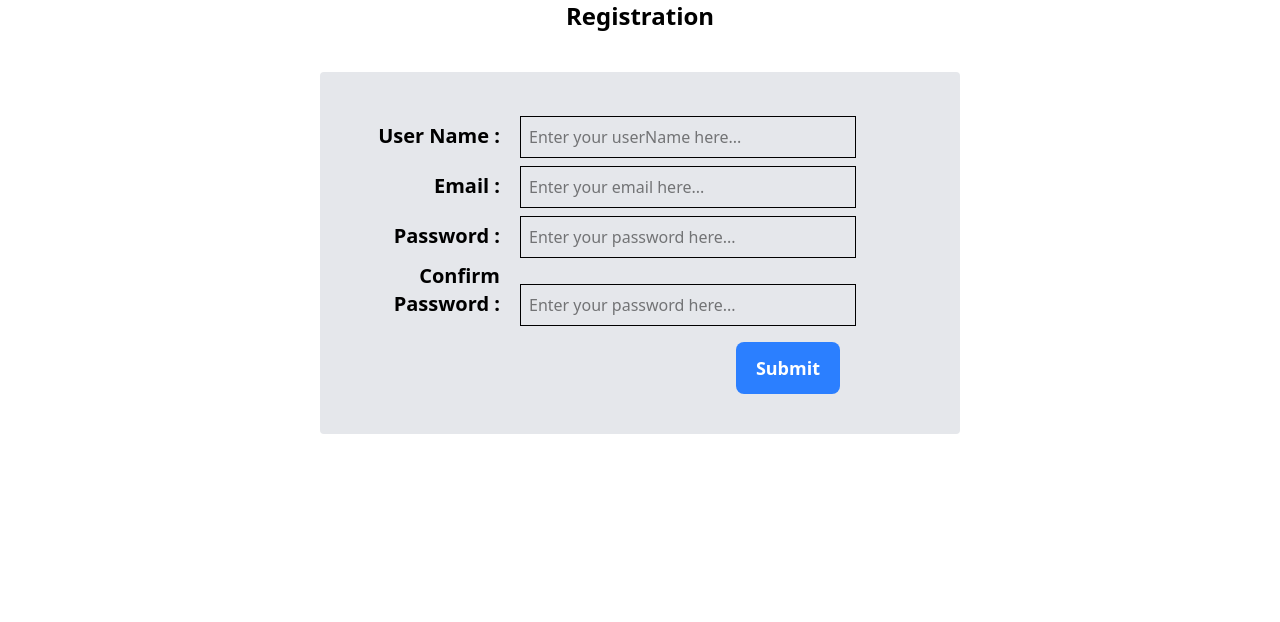
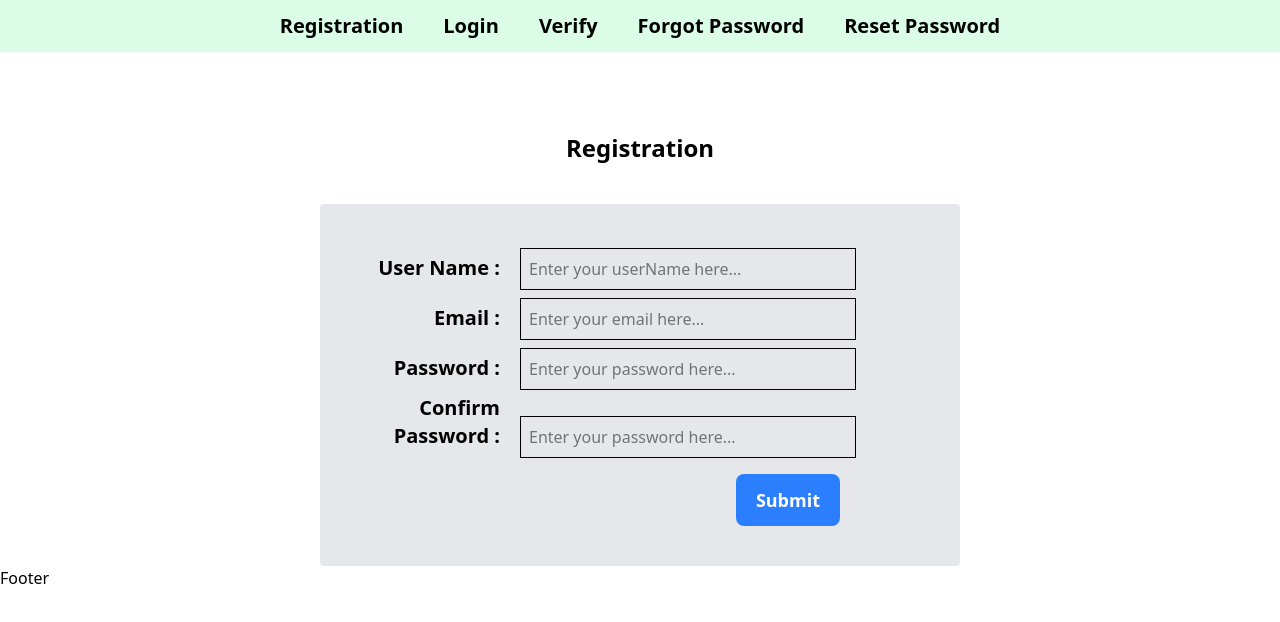
Before and after one commit to ramen72/OYA-Project-22_Todo_FullStack, a React app in the folder frontend/: page / in a window 1280 px wide. Shown: the top 622 px of the page. Built offline with nearby package versions, Linux system fonts and the light colour scheme; the HTML template or start-up script is replaced by a standard one.

Commit message:
Update frontend NAV component at 24-09-2025_1316

```diff
--- a/frontend/src/App.jsx
+++ b/frontend/src/App.jsx
@@ -7,6 +7,7 @@ import Login from "./pages/Login";
 import VerifyEmail from "./pages/VerifyEmail";
 import ResetPassword from "./pages/ResetPassword";
 import ForgotPassword from "./pages/ForgotPassword";
+import CommonLayout from "./components/layout/CommonLayout";
 
 function App() {
   // useEffect(() => {
@@ -17,11 +18,14 @@ function App() {
   return (
     <>
       <Routes>
-        <Route path="/" element={<Registration />} />
-        <Route path="/login" element={<Login />} />
-        <Route path={`/verify/:token`} element={<VerifyEmail />} />
-        <Route path={`/forgot-password`} element={<ForgotPassword />} />
-        <Route path={`/reset-password/:token`} element={<ResetPassword />} />
+        {/* <Route path="/" element={<Registration />} /> */}
+        <Route element={<CommonLayout />}>
+          <Route path="/" element={<Registration />} />
+          <Route path="/login" element={<Login />} />
+          <Route path={`/verify/:token`} element={<VerifyEmail />} />
+          <Route path={`/forgot-password`} element={<ForgotPassword />} />
+          <Route path={`/reset-password/:token`} element={<ResetPassword />} />
+        </Route>
       </Routes>
     </>
   );
--- /dev/null
+++ b/frontend/src/components/layout/CommonLayout.jsx
@@ -0,0 +1,17 @@
+import React from "react";
+import { Outlet } from "react-router-dom";
+import NavComponent from "./NavComponent";
+
+const CommonLayout = () => {
+  return (
+    <>
+      <div className={`overflow-x-hidden`}>
+        <NavComponent />
+        <Outlet />
+        <h1>Footer</h1>
+      </div>
+    </>
+  );
+};
+
+export default CommonLayout;
--- /dev/null
+++ b/frontend/src/components/layout/NavComponent.jsx
@@ -0,0 +1,57 @@
+import React from "react";
+import { Link } from "react-router";
+
+const NavComponent = () => {
+  return (
+    <>
+      <div className={`bg-green-100`}>
+        <ul
+          className={`flex justify-center items-center capitalize font-semibold text-xl`}
+        >
+          <li>
+            <Link
+              to={"/"}
+              className={`inline-block px-5 py-3 rounded transition-all duration-300 hover:bg-green-200`}
+            >
+              Registration
+            </Link>
+          </li>
+          <li>
+            <Link
+              to={"/login"}
+              className={`inline-block px-5 py-3 rounded transition-all duration-300 hover:bg-green-200`}
+            >
+              Login
+            </Link>
+          </li>
+          <li>
+            <Link
+              to={"/verify/:token"}
+              className={`inline-block px-5 py-3 rounded transition-all duration-300 hover:bg-green-200`}
+            >
+              verify
+            </Link>
+          </li>
+          <li>
+            <Link
+              to={"/forgot-password"}
+              className={`inline-block px-5 py-3 rounded transition-all duration-300 hover:bg-green-200`}
+            >
+              Forgot Password
+            </Link>
+          </li>
+          <li>
+            <Link
+              to={"/reset-password/:token"}
+              className={`inline-block px-5 py-3 rounded transition-all duration-300 hover:bg-green-200`}
+            >
+              Reset Password
+            </Link>
+          </li>
+        </ul>
+      </div>
+    </>
+  );
+};
+
+export default NavComponent;
--- a/frontend/src/pages/ForgotPassword.jsx
+++ b/frontend/src/pages/ForgotPassword.jsx
@@ -16,7 +16,9 @@ const ForgotPassword = () => {
 
   return (
     <>
-      <h1 className={`font-bold text-2xl text-center mb-6`}>Forgot Password</h1>
+      <h1 className={`font-bold text-2xl text-center mb-6 mt-20`}>
+        Forgot Password
+      </h1>
       <form
         method="POST"
         onSubmit={handleSubmit}
--- a/frontend/src/pages/Login.jsx
+++ b/frontend/src/pages/Login.jsx
@@ -18,7 +18,7 @@ const Login = () => {
 
   return (
     <>
-      <h1 className={`font-bold text-2xl text-center mb-6`}>Login</h1>
+      <h1 className={`font-bold text-2xl text-center mb-6 mt-20`}>Login</h1>
       <form
         method="POST"
         onSubmit={handleSubmit}
--- a/frontend/src/pages/Registration.jsx
+++ b/frontend/src/pages/Registration.jsx
@@ -20,7 +20,9 @@ const Registration = () => {
 
   return (
     <>
-      <h1 className={`font-bold text-2xl text-center mb-6`}>Registration</h1>
+      <h1 className={`font-bold text-2xl text-center mb-6 mt-20`}>
+        Registration
+      </h1>
       <form
         method="POST"
         onSubmit={handleSubmit}
--- a/frontend/src/pages/ResetPassword.jsx
+++ b/frontend/src/pages/ResetPassword.jsx
@@ -21,7 +21,9 @@ const ResetPassword = () => {
 
   return (
     <>
-      <h1 className={`font-bold text-2xl text-center mb-6`}>Reset Password</h1>
+      <h1 className={`font-bold text-2xl text-center mb-6 mt-20`}>
+        Reset Password
+      </h1>
       <form
         action="POST"
         onSubmit={handleSubmit}
```
